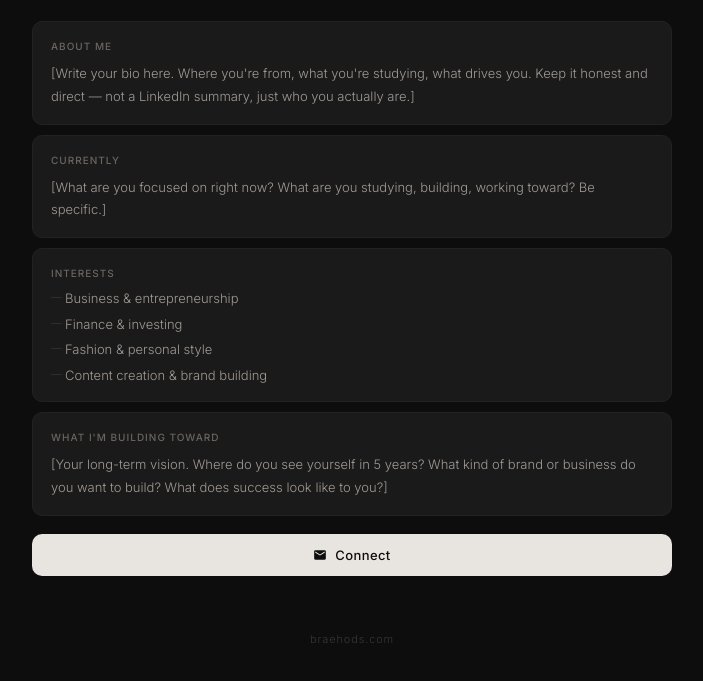
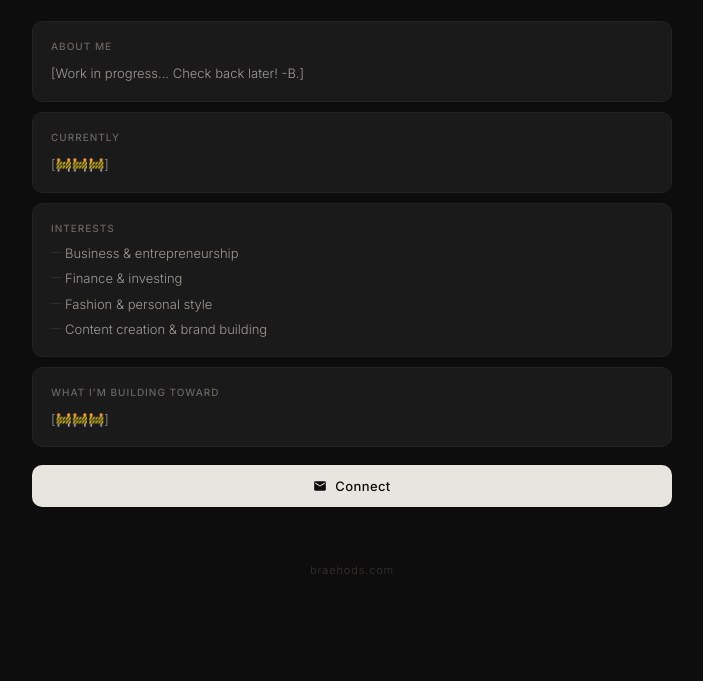
Before and after one commit to bwaeden/braehods, a plain HTML site: page about.html in a window 1280 px wide. Shown: the part 257-938 px from the top of the page, without its empty margins (288-991 px from the left). After the commit the page ends 882 px from the top, so only its background shows below. Drawn offline with Linux system fonts and the light colour scheme.

Commit message:
Update about.html
🚧🚧🚧

```diff
--- a/about.html
+++ b/about.html
@@ -38,7 +38,7 @@
       <span class="content-card-label">About Me</span>
       <p>
         <!-- ✏️ Write your bio here. Keep it real and direct — 2-4 sentences. -->
-        [Write your bio here. Where you're from, what you're studying, what drives you. Keep it honest and direct — not a LinkedIn summary, just who you actually are.]
+        [Work in progress... Check back later! -B.]
       </p>
     </div>
 
@@ -47,7 +47,7 @@
       <span class="content-card-label">Currently</span>
       <p>
         <!-- ✏️ What are you doing right now? School, projects, goals. -->
-        [What are you focused on right now? What are you studying, building, working toward? Be specific.]
+        [🚧🚧🚧]
       </p>
     </div>
 
@@ -68,7 +68,7 @@
       <span class="content-card-label">What I'm Building Toward</span>
       <p>
         <!-- ✏️ Your long-term vision. What's the end goal? -->
-        [Your long-term vision. Where do you see yourself in 5 years? What kind of brand or business do you want to build? What does success look like to you?]
+        [🚧🚧🚧]
       </p>
     </div>
 
```
